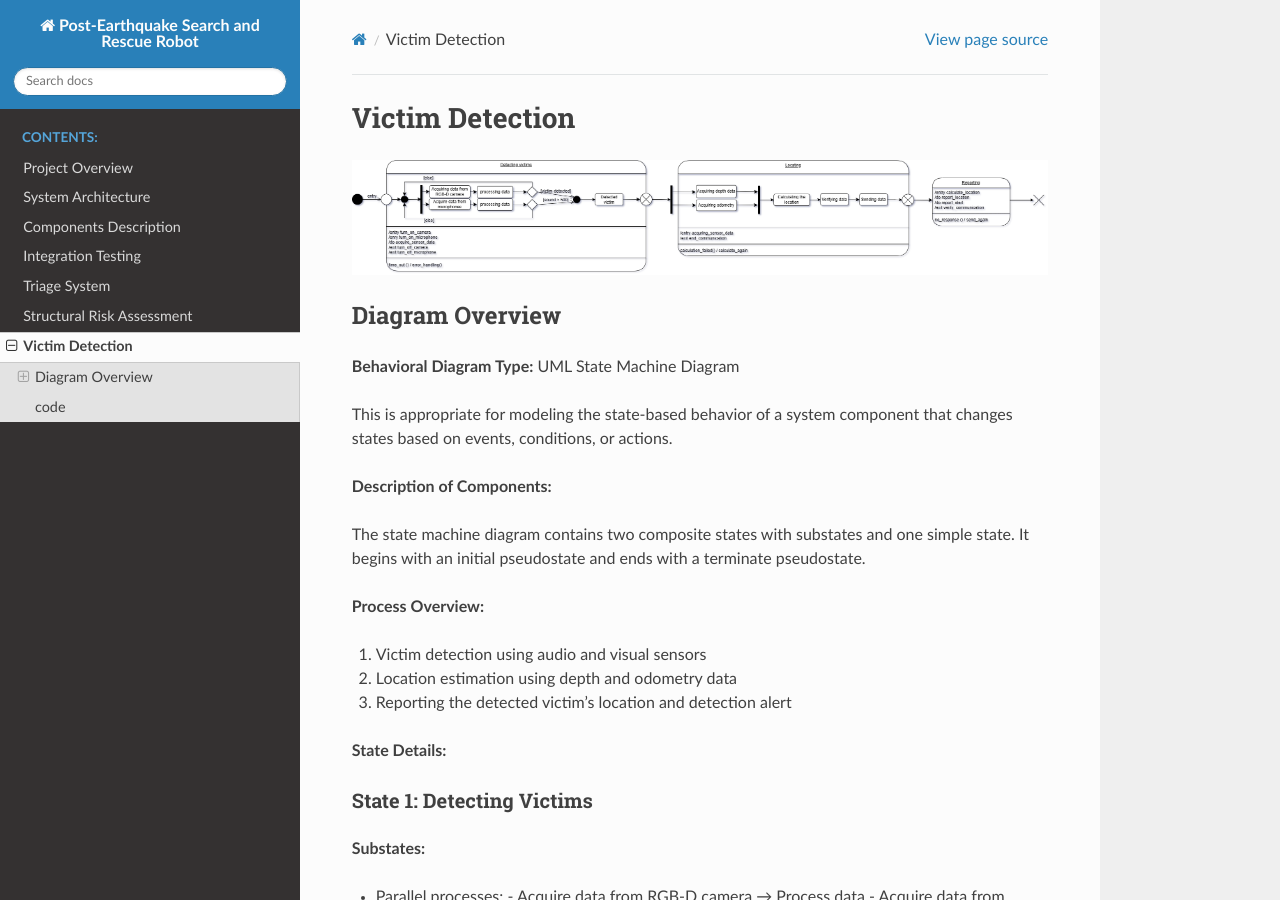
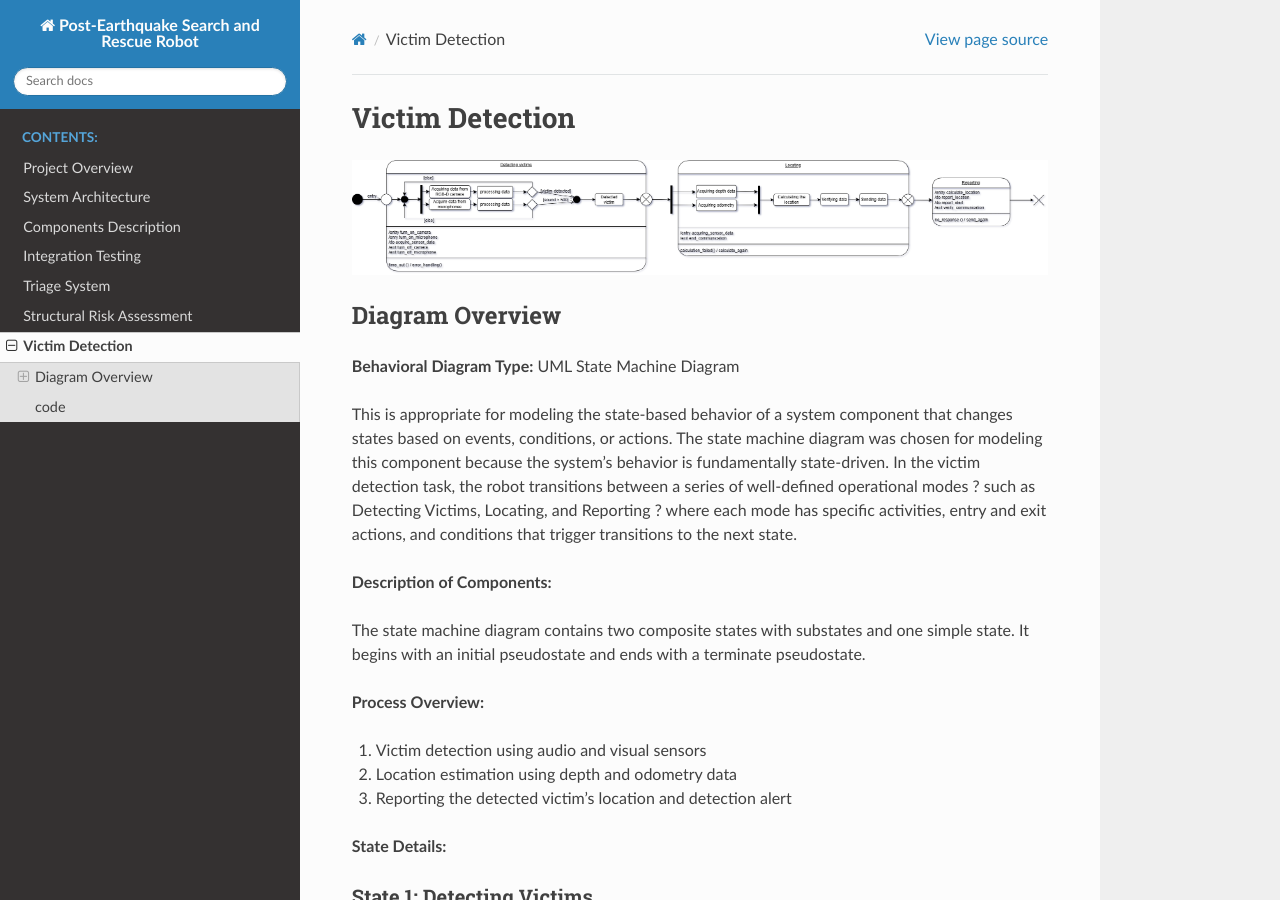
Before and after one commit to mohamedeyaad/CogArch-SAR-TIAGo, a Sphinx documentation site: the page built from docs/source/victim_detection.rst, in a window 1280 px wide and 900 px high. Built offline with Sphinx 7.4.7 and the Read the Docs theme 3.1.0, drawn with Linux system fonts in a browser that asks for light colours.

Commit message:
Update documentation text in victim detection

```diff
--- a/docs/source/victim_detection.rst
+++ b/docs/source/victim_detection.rst
@@ -11,6 +11,8 @@ Diagram Overview
 **Behavioral Diagram Type:** UML State Machine Diagram
 
 This is appropriate for modeling the state-based behavior of a system component that changes states based on events, conditions, or actions.
+The state machine diagram was chosen for modeling this component because the system's behavior is fundamentally state-driven. In the victim detection task, the robot transitions between a series of well-defined operational modes ? such as Detecting Victims, Locating, and Reporting ? where each mode has specific activities, entry and exit actions, and conditions that trigger transitions to the next state.
+
 
 **Description of Components:**
 
```
